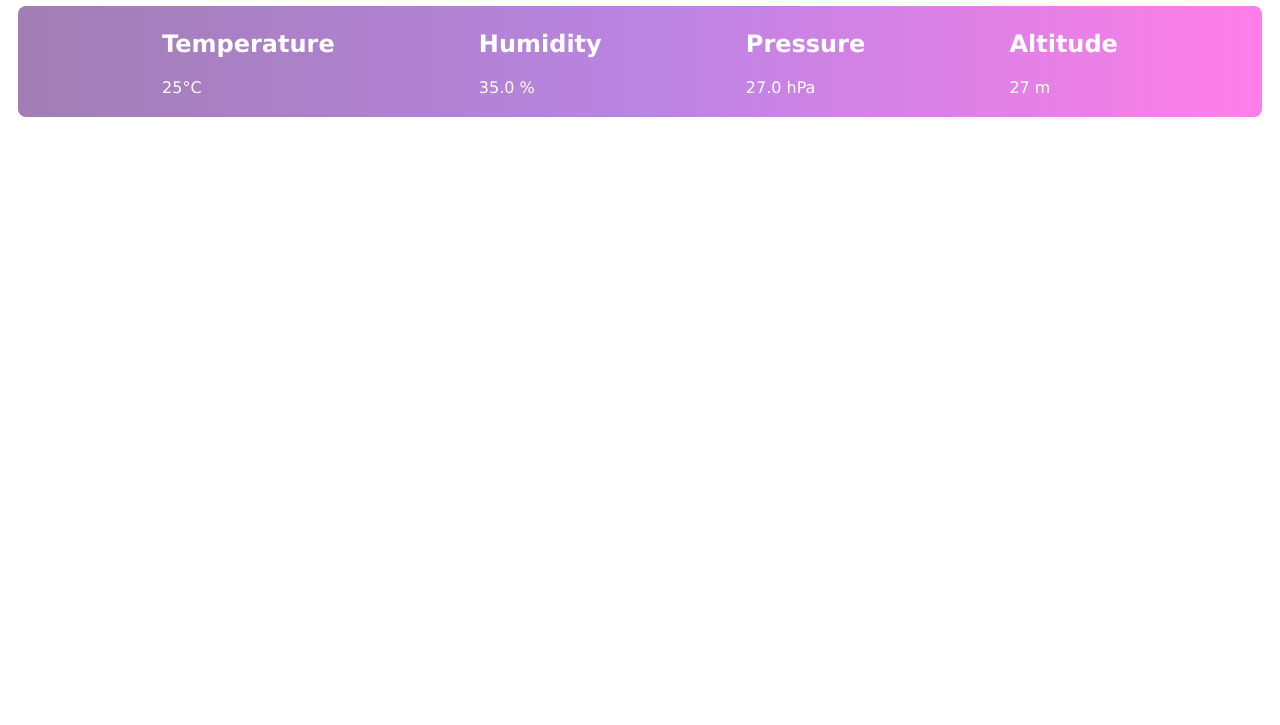
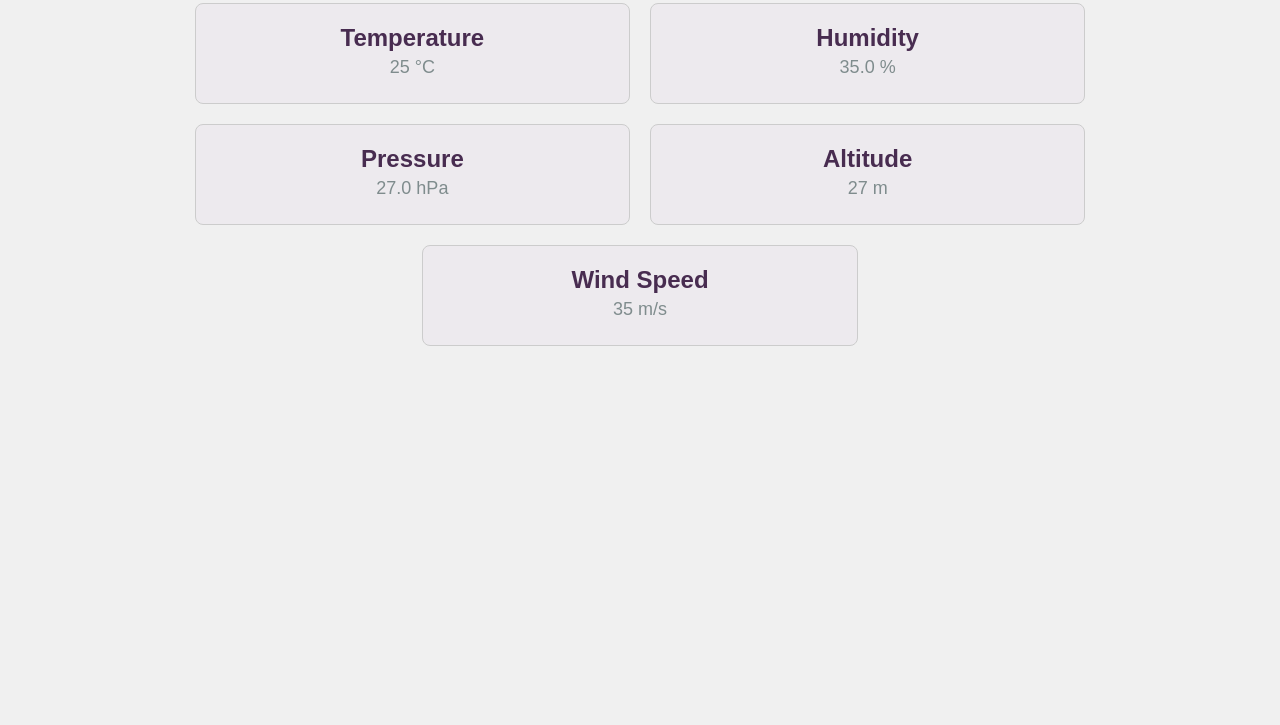
Before and after one commit to JayJayMonster/weather_station, a website: page index.html in a window 1280 px wide. Shown: the part 75-800 px from the top of the page. Drawn offline with Linux system fonts and the light colour scheme; no server answers.

Commit message:
Fixed css

```diff
--- a/index.html
+++ b/index.html
@@ -11,19 +11,38 @@
     <div class="sensors">
       <div id="temp">
         <h2>Temperature</h2>
-        <p id="el_temp">25°C</p>
+        <div class="flex">
+          <p id="el_temp">25</p>
+          <p>&nbsp;°C</p>
+        </div>
       </div>
       <div id="hum">
         <h2>Humidity</h2>
-        <p id="el_hum">35.0 %</p>
+        <div class="flex">
+          <p id="el_hum">35.0</p>
+          <p>&nbsp;%</p>
+        </div>
       </div>
       <div id="pres">
         <h2>Pressure</h2>
-        <p id="el_pres">27.0 hPa</p>
+        <div class="flex">
+          <p id="el_pres">27.0</p>
+          <p>&nbsp;hPa</p>
+        </div>
       </div>
       <div id="alt">
         <h2>Altitude</h2>
-        <p id="el_alt">27 m</p>
+        <div class="flex">
+          <p id="el_alt">27</p>
+          <p>&nbsp;m</p>
+        </div>
+      </div>
+      <div id="wind">
+        <h2>Wind Speed</h2>
+        <div class="flex">
+          <p id="el_wind">35</p>
+          <p>&nbsp;m/s</p>
+        </div>
       </div>
     </div>
   </body>
--- a/index.js
+++ b/index.js
@@ -1,3 +1,31 @@
+window.addEventListener('load', init);
+
+//global variables
+let altitude = 0;
+let pressure = 0;
+let temperature = 0;
+let humidity = 0;
+let windspeed = 0;
+
+const el_alt = document.querySelector('#el_alt');
+const el_pres = document.querySelector('#el_pres');
+const el_temp = document.querySelector('#el_temp');
+const el_hum = document.querySelector('#el_hum');
+const el_wind = document.querySelector('#el_wind');
+
+function init() {
+  fetchData();
+}
+
+function addHTML(e) {
+  el_alt.innerHTML = altitude;
+  el_pres.innerHTML = pressure;
+  el_temp.innerHTML = temperature;
+  el_hum.innerHTML = humidity;
+  el_wind.innerHTML = windspeed;
+}
+
+function fetchData() {
   fetch(
     'https://whub.duckdns.org/api/weather/?id=&user=17&weather_station=&time=&time__gte=&time__lte='
   )
@@ -12,8 +40,16 @@ fetch(
     })
     .then(data => {
       // You can work with the JSON data here
-    console.log(data.results);
+      //   console.log(data.results[data.results.length - 1].data);
+      altitude = data.results[data.results.length - 1].data.altitude;
+      pressure = data.results[data.results.length - 1].data.pressure;
+      temperature = data.results[data.results.length - 1].data.temperature;
+      humidity = data.results[data.results.length - 1].data.humidity;
+      windspeed = data.results[data.results.length - 1].data.wind_speed;
+      //console.log(altitude, pressure, temperature, humidity);
+      addHTML();
     })
     .catch(error => {
       console.error('Fetch error:', error);
     });
+}
--- a/style.css
+++ b/style.css
@@ -1,39 +1,76 @@
-body {
-    font-family: Verdana, Geneva, Tahoma, sans-serif;
+/* Reset some default browser styles */
+body, h1, h2, p {
+    margin: 0;
+    padding: 0;
   }
 
-.sensors {
-    background: rgb(68,0,106);
-    background: linear-gradient(90deg, rgba(68,0,106,1) 0%, rgba(122,12,201,1) 52%, rgba(255,0,209,1) 100%);
-    opacity: 0.5;
-    color: white;
-    display: flex;
-    justify-content: space-evenly;
-    margin: 10px;
-    padding: 4px;
-    border-radius: 8px;
-}
-
-h1 {
+  /* Set a background color for the page */
+  body {
+    background-color: #f0f0f0;
+    font-family: Arial, sans-serif;
     text-align: center;
   }
 
-#temp {
-    margin-left: 4px;
-    margin-right: 4px;
+  /* Style the header */
+  h1 {
+    font-size: 24px;
+    background-color: #9b4ddb; /* Light Purple */
+    color: #fff;
+    padding: 10px;
   }
 
-#alt {
-    margin-left: 4px;
-    margin-right: 4px;
+  /* Style the sensor containers */
+  .sensors {
+    display: flex;
+    flex-wrap: wrap;
+    justify-content: center;
+    margin: 20px;
   }
 
-#hum {
-    margin-left: 4px;
-    margin-right: 4px;
+/* Style individual sensor cards */
+.sensors > div {
+    background-color: #edeaee; /* Light Grayish Purple */
+    border: 1px solid #ccc;
+    border-radius: 8px;
+    margin: 10px;
+    padding: 20px;
+    text-align: center;
+    flex-basis: calc(33.33% - 20px); /* Responsive column layout */
   }
 
-#pres {
-    margin-left: 4px;
-    margin-right: 4px;
+  /* Style sensor titles */
+  h2 {
+    font-size: 24px;
+    color: #482c50; /* Dark Grayish Purple */
   }
+
+  /* Style the unit (°C, %, hPa, m) next to the number */
+  .flex {
+    display: flex;
+    flex-direction: row;
+    justify-content: center;
+    font-size: 18px;
+    margin: 5px;
+    color: #7f8c8d; /* Gray */
+}
+
+  /* Add a bit of space to the top-level sensors container */
+  .sensors {
+    margin-top: 20px;
+  }
+
+  /* Media query for smaller screens */
+  @media (max-width: 768px) {
+    /* Adjust sensor card layout for smaller screens */
+    .sensors > div {
+      flex-basis: calc(50% - 20px);
+    }
+  }
+
+  /* Media query for even smaller screens */
+  @media (max-width: 480px) {
+    /* Adjust sensor card layout for even smaller screens */
+    .sensors > div {
+      flex-basis: 100%;
+    }
+  }
```
Lines whose indentation alone changed are shown as unchanged.
